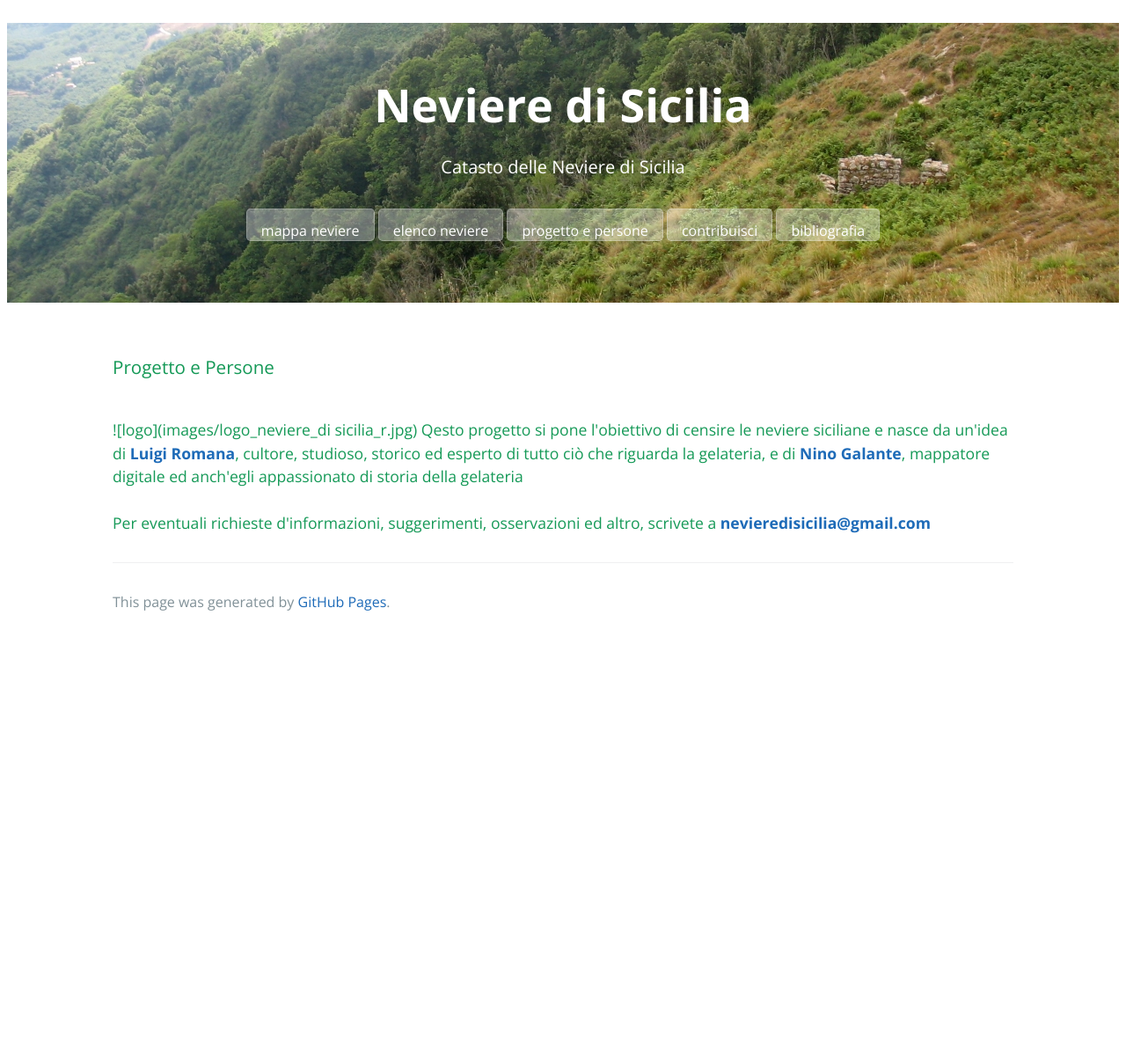
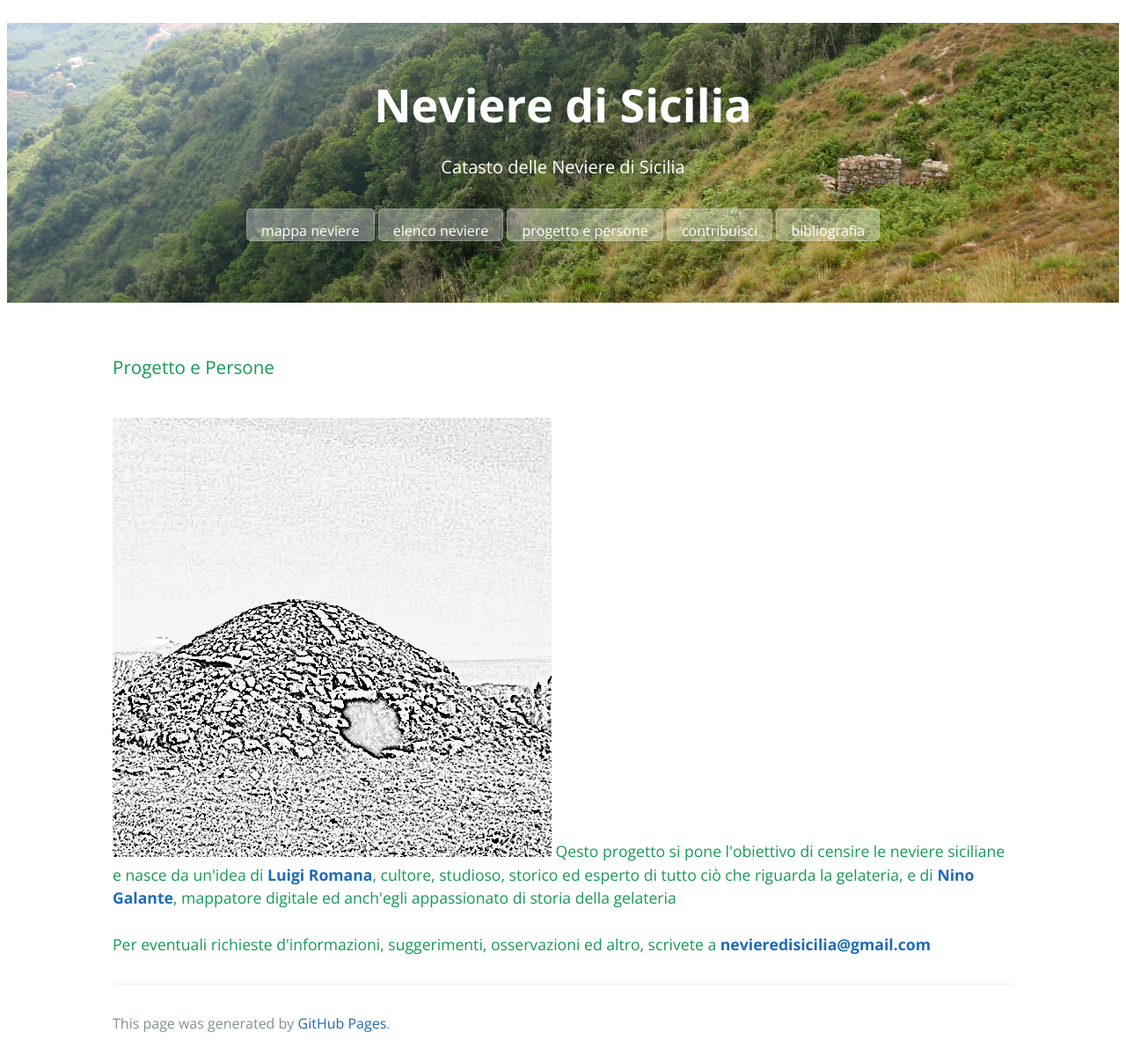
Before and after one commit to NeviereDiSicilia/nevieredisicilia.github.io, a Jekyll site: the page built from progetto.html, in a window 1280 px wide. Shown: the whole page at 88% size. Built offline with Jekyll 4.4.1, drawn with Linux system fonts in a browser that asks for light colours; before the commit the page ends 900 px from its top, so only the background shows below that.

Commit message:
Update progetto.html

```diff
--- a/progetto.html
+++ b/progetto.html
@@ -5,5 +5,5 @@
 ---
 <h3>Progetto e Persone</h3><br/>
 
-![logo](images/logo_neviere_di sicilia_r.jpg) Qesto progetto si pone l'obiettivo di censire le neviere siciliane e nasce da un'idea di <a href="https://www.facebook.com/luigi.romana" target="_blank"><b>Luigi Romana</b></a>, cultore, studioso, storico ed esperto di tutto ciò che riguarda la gelateria, e di <a href="https://twitter.com/picomiles" target="_blank"><b>Nino Galante</b></a>, mappatore digitale ed anch'egli appassionato di storia della gelateria<br/><br/>
+<img src="images/logo_neviere_di sicilia_r.jpg" /> Qesto progetto si pone l'obiettivo di censire le neviere siciliane e nasce da un'idea di <a href="https://www.facebook.com/luigi.romana" target="_blank"><b>Luigi Romana</b></a>, cultore, studioso, storico ed esperto di tutto ciò che riguarda la gelateria, e di <a href="https://twitter.com/picomiles" target="_blank"><b>Nino Galante</b></a>, mappatore digitale ed anch'egli appassionato di storia della gelateria<br/><br/>
 Per eventuali richieste d'informazioni, suggerimenti, osservazioni ed altro, scrivete a <a href="mailto:nevieredisicilia@gmail.com" target="_blank"><b>nevieredisicilia@gmail.com</b></a>
```
